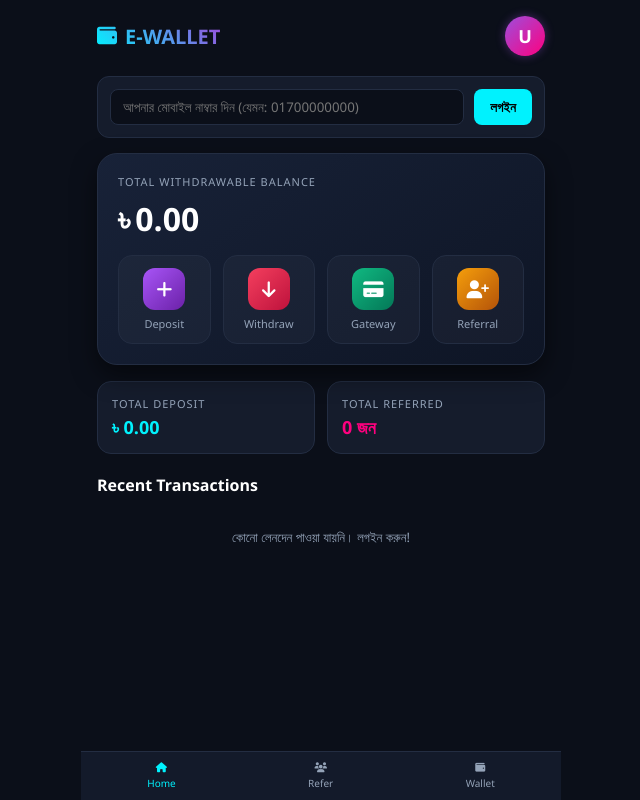
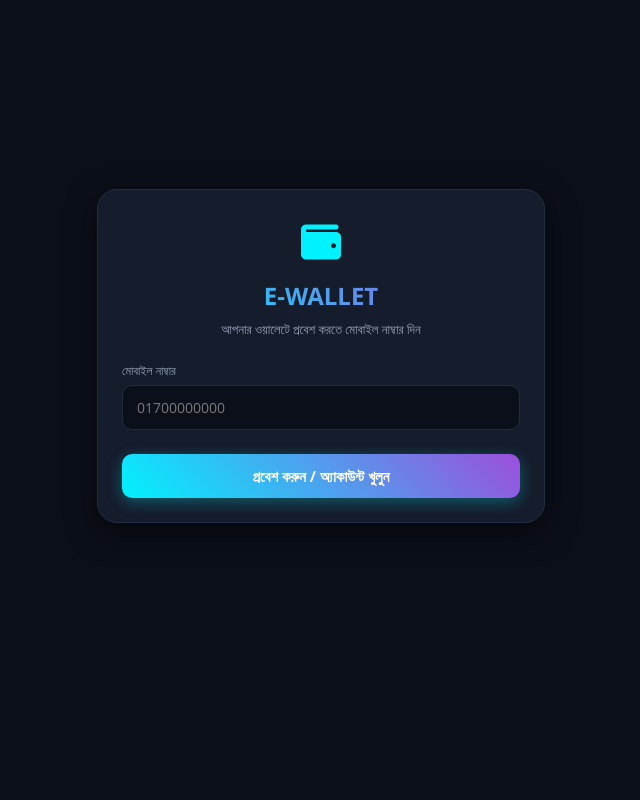
Before and after one commit to shadhin336/ewallet-app, a website: page index.html in a window 1280 px wide. Shown: the whole page, without its empty margins (319-959 px from the left). Drawn offline with Linux system fonts and the light colour scheme.

Commit message:
Update index.html

```diff
--- a/index.html
+++ b/index.html
@@ -3,7 +3,7 @@
 <head>
     <meta charset="UTF-8">
     <meta name="viewport" content="width=device-width, initial-scale=1.0">
-    <title>E-WALLET | ড্যাশবোর্ড</title>
+    <title>E-WALLET | ডিজিটাল ওয়ালেট</title>
     <link href="https://cdnjs.cloudflare.com/ajax/libs/font-awesome/6.4.0/css/all.min.css" rel="stylesheet">
     <style>
         :root {
@@ -42,6 +42,88 @@
             position: relative;
         }
 
+        /* Authentication Screen Styles */
+        .auth-screen {
+            display: flex;
+            flex-direction: column;
+            justify-content: center;
+            align-items: center;
+            min-height: 85vh;
+            width: 100%;
+        }
+
+        .auth-card {
+            background: var(--card-bg);
+            border: 1px solid var(--card-border);
+            border-radius: 20px;
+            padding: 24px;
+            width: 100%;
+            box-shadow: 0 10px 30px rgba(0, 0, 0, 0.5);
+            text-align: center;
+        }
+
+        .auth-title {
+            font-size: 24px;
+            font-weight: 800;
+            margin-bottom: 8px;
+            background: linear-gradient(45deg, var(--accent-cyan), var(--accent-purple));
+            -webkit-background-clip: text;
+            -webkit-text-fill-color: transparent;
+        }
+
+        .auth-subtitle {
+            font-size: 13px;
+            color: var(--text-sub);
+            margin-bottom: 24px;
+        }
+
+        .input-group {
+            margin-bottom: 16px;
+            text-align: left;
+        }
+
+        .input-group label {
+            display: block;
+            font-size: 12px;
+            color: var(--text-sub);
+            margin-bottom: 6px;
+        }
+
+        .input-group input {
+            width: 100%;
+            padding: 12px 14px;
+            background: #0b0f19;
+            border: 1px solid var(--card-border);
+            border-radius: 10px;
+            color: #fff;
+            font-size: 14px;
+            outline: none;
+            transition: border-color 0.2s;
+        }
+
+        .input-group input:focus {
+            border-color: var(--accent-cyan);
+        }
+
+        .btn-auth {
+            width: 100%;
+            padding: 12px;
+            background: linear-gradient(45deg, var(--accent-cyan), var(--accent-purple));
+            border: none;
+            border-radius: 10px;
+            color: #fff;
+            font-size: 15px;
+            font-weight: bold;
+            cursor: pointer;
+            margin-top: 8px;
+            box-shadow: 0 4px 15px rgba(0, 242, 254, 0.3);
+        }
+
+        /* Dashboard View (Initially Hidden) */
+        #dashboardView {
+            display: none;
+        }
+
         .header {
             display: flex;
             justify-content: space-between;
@@ -69,37 +151,8 @@
             align-items: center;
             justify-content: center;
             font-weight: bold;
-            font-size: 18px;
+            font-size: 16px;
             box-shadow: 0 0 10px rgba(157, 78, 221, 0.4);
-        }
-
-        .login-bar {
-            background: var(--card-bg);
-            border: 1px solid var(--card-border);
-            padding: 12px;
-            border-radius: 12px;
-            margin-bottom: 15px;
-            display: flex;
-            gap: 10px;
-        }
-
-        .login-bar input {
-            flex: 1;
-            background: #0b0f19;
-            border: 1px solid var(--card-border);
-            color: #fff;
-            padding: 8px 12px;
-            border-radius: 8px;
-            outline: none;
-        }
-
-        .login-bar button {
-            background: var(--accent-cyan);
-            color: #000;
-            border: none;
-            padding: 8px 16px;
-            border-radius: 8px;
-            font-weight: bold;
             cursor: pointer;
         }
 
@@ -340,17 +393,32 @@
 <body>
 
 <div class="app-container">
+
+    <!-- 1. LOGIN / SIGNUP SCREEN -->
+    <div class="auth-screen" id="authView">
+        <div class="auth-card">
+            <div style="font-size: 40px; margin-bottom: 10px; color: var(--accent-cyan);">
+                <i class="fa-solid fa-wallet"></i>
+            </div>
+            <div class="auth-title">E-WALLET</div>
+            <div class="auth-subtitle">আপনার ওয়ালেটে প্রবেশ করতে মোবাইল নাম্বার দিন</div>
+
+            <div class="input-group">
+                <label>মোবাইল নাম্বার</label>
+                <input type="text" id="phoneInput" placeholder="01700000000">
+            </div>
+
+            <button class="btn-auth" onclick="handleAuth()">প্রবেশ করুন / অ্যাকাউন্ট খুলুন</button>
+        </div>
+    </div>
+
+    <!-- 2. MAIN DASHBOARD VIEW (HIDDEN INITIALLY) -->
+    <div id="dashboardView">
         <div class="header">
             <div class="logo">
                 <i class="fa-solid fa-wallet"></i> E-WALLET
             </div>
-        <div class="user-avatar" id="avatarIcon">U</div>
-    </div>
-
-    <!-- Phone Login Box -->
-    <div class="login-bar">
-        <input type="text" id="userPhoneInput" placeholder="আপনার মোবাইল নাম্বার দিন (যেমন: 01700000000)">
-        <button onclick="loginUser()">লগইন</button>
+            <div class="user-avatar" id="avatarIcon" onclick="logout()" title="লগআউট করতে চাপ দিন">U</div>
         </div>
 
         <!-- Main Balance Card -->
@@ -398,9 +466,18 @@
         </div>
         <div class="txn-list" id="txnContainer">
             <div style="text-align: center; color: var(--text-sub); font-size: 13px; padding: 20px;">
-            কোনো লেনদেন পাওয়া যায়নি। লগইন করুন!
+                কোনো লেনদেন পাওয়া যায়নি।
             </div>
         </div>
+
+        <!-- Bottom Navigation -->
+        <div class="bottom-nav">
+            <div class="nav-item active"><i class="fa-solid fa-house"></i> Home</div>
+            <div class="nav-item" onclick="showReferralInfo()"><i class="fa-solid fa-users"></i> Refer</div>
+            <div class="nav-item" onclick="openDepositModal()"><i class="fa-solid fa-wallet"></i> Wallet</div>
+        </div>
+    </div>
+
 </div>
 
 <!-- Deposit Modal -->
@@ -456,25 +533,43 @@
     </div>
 </div>
 
-<!-- Bottom Navigation -->
-<div class="bottom-nav">
-    <div class="nav-item active"><i class="fa-solid fa-house"></i> Home</div>
-    <div class="nav-item" onclick="showReferralInfo()"><i class="fa-solid fa-users"></i> Refer</div>
-    <div class="nav-item" onclick="openDepositModal()"><i class="fa-solid fa-wallet"></i> Wallet</div>
-</div>
+<script>
+    // ⚠️ আপনার Render API লিঙ্কটি নিচে বসাবেন
+    const API_URL = "https://my-wallet-api-sml3.onrender.com/"; // আপনার Render এর আসল লিংক দিন
+    let currentPhone = localStorage.getItem("ewallet_user") || "";
 
-<script>
-    // ⚠️ আপনার Render Web Service লাইভ হওয়ার পর প্রাপ্ত URL টি নিচে 'YOUR_RENDER_API_URL' এর জায়গায় বসাবেন
-    const API_URL = "https://my-wallet-api-sml3.onrender.com/";
-    let currentPhone = "";
+    // Auto-login check on page load
+    window.onload = function() {
+        if(currentPhone) {
+            showDashboard();
+        }
+    };
 
-    function loginUser() {
-        const phone = document.getElementById("userPhoneInput").value.trim();
-        if (!phone) return alert("মেহেরবানি করে মোবাইল নম্বর দিন!");
+    function handleAuth() {
+        const phone = document.getElementById("phoneInput").value.trim();
+        if (!phone || phone.length < 11) {
+            return alert("দয়া করে সঠিক ১১ ডিজিটের মোবাইল নম্বর দিন!");
+        }
 
         currentPhone = phone;
-        document.getElementById("avatarIcon").innerText = phone.slice(-2);
+        localStorage.setItem("ewallet_user", phone);
+        showDashboard();
+    }
+
+    function showDashboard() {
+        document.getElementById("authView").style.display = "none";
+        document.getElementById("dashboardView").style.display = "block";
+        document.getElementById("avatarIcon").innerText = currentPhone.slice(-2);
         fetchUserData();
+    }
+
+    function logout() {
+        if(confirm("আপনি কি লগআউট করতে চান?")) {
+            localStorage.removeItem("ewallet_user");
+            currentPhone = "";
+            document.getElementById("dashboardView").style.display = "none";
+            document.getElementById("authView").style.display = "flex";
+        }
     }
 
     async function fetchUserData() {
@@ -518,7 +613,6 @@
     }
 
     function openDepositModal() {
-        if(!currentPhone) return alert("ডিপোজিট করার আগে প্রথমে আপনার নাম্বার দিয়ে লগইন করুন!");
         document.getElementById("depositModal").style.display = "flex";
     }
 
@@ -527,7 +621,6 @@
     }
 
     function showReferralInfo() {
-        if(!currentPhone) return alert("প্রথমে লগইন করুন!");
         document.getElementById("refModal").style.display = "flex";
     }
 
```
Lines whose indentation alone changed are shown as unchanged.
